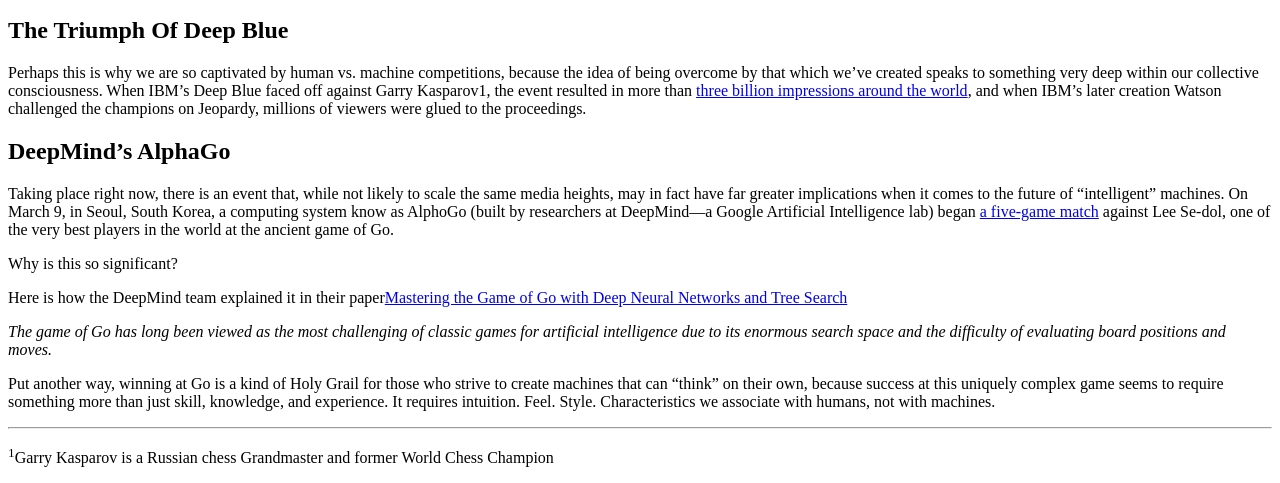
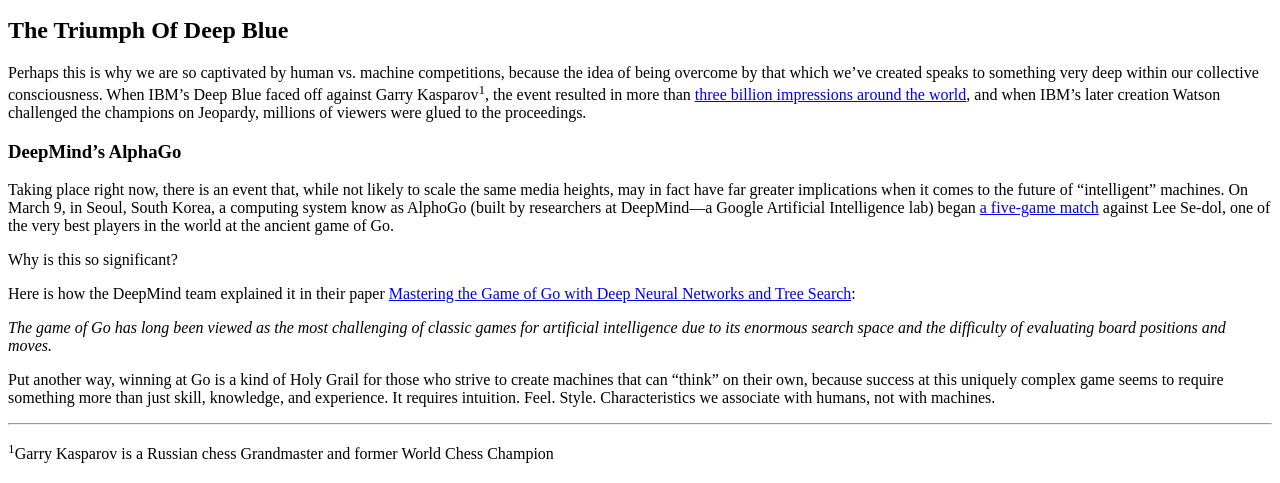
Before and after one commit to IbraDirir/MockUpToHtml, a plain HTML site: page index.html in a window 1280 px wide. Shown: the part 577-1060 px from the top of the page. Drawn offline with Linux system fonts and the light colour scheme.

Commit message:
added space to between the text and the link

```diff
--- a/index.html
+++ b/index.html
@@ -22,14 +22,14 @@ For as long as humans have built things, we’ve wrestled with the implications
 </p>
 <h2>The Triumph Of Deep Blue</h2>
 <p>
-Perhaps this is why we are so captivated by human vs. machine competitions, because the idea of being overcome by that which we’ve created speaks to something very deep within our collective consciousness. When IBM’s Deep Blue faced off against Garry Kasparov1, the event resulted in more than <a href="(http://www-03.ibm.com/ibm/history/ibm100/us/en/icons/deepblue/)">three billion impressions around the world</a>, and when IBM’s later creation Watson challenged the champions on Jeopardy, millions of viewers were glued to the proceedings.
+Perhaps this is why we are so captivated by human vs. machine competitions, because the idea of being overcome by that which we’ve created speaks to something very deep within our collective consciousness. When IBM’s Deep Blue faced off against Garry Kasparov<sup>1</sup>, the event resulted in more than <a href="(http://www-03.ibm.com/ibm/history/ibm100/us/en/icons/deepblue/)">three billion impressions around the world</a>, and when IBM’s later creation Watson challenged the champions on Jeopardy, millions of viewers were glued to the proceedings.
 </p>
 
-<h2>DeepMind’s AlphaGo</h2>
+<h3>DeepMind’s AlphaGo</h3>
 <p>Taking place right now, there is an event that, while not likely to scale the same media heights, may in fact have far greater implications when it comes to the future of “intelligent” machines. On March 9, in Seoul, South Korea, a computing system know as AlphoGo (built by researchers at DeepMind—a Google Artificial Intelligence lab) began <a href="(http://venturebeat.com/2016/02/04/youtube-will-livestream-googles-ai-playing-go-superstar-lee-sedol-in-march/)">a five-game match</a> against Lee Se-dol, one of the very best players in the world at the ancient game of Go.
 </p>
   <p>Why is this so significant?</p>
-<p>Here is how the DeepMind team explained it in their paper<a href="(http://airesearch.com/wp-content/uploads/2016/01/deepmind-mastering-go.pdf)">Mastering the Game of Go with Deep Neural Networks and Tree Search</a></p>
+<p>Here is how the DeepMind team explained it in their paper&nbsp;<a href="(http://airesearch.com/wp-content/uploads/2016/01/deepmind-mastering-go.pdf)">Mastering the Game of Go with Deep Neural Networks and Tree Search</a>:</p>
 <p> <em>The game of Go has long been viewed as the most challenging of classic games for artificial intelligence due to its enormous search space and the difficulty of evaluating board positions and moves.</em>
 </p>
  <p>
```
